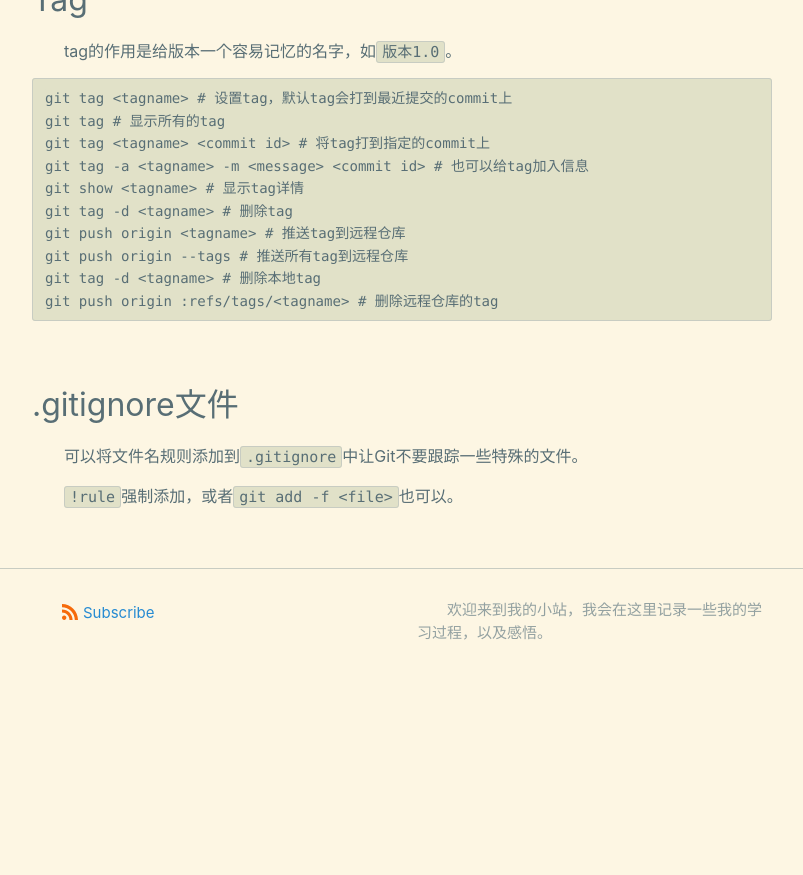
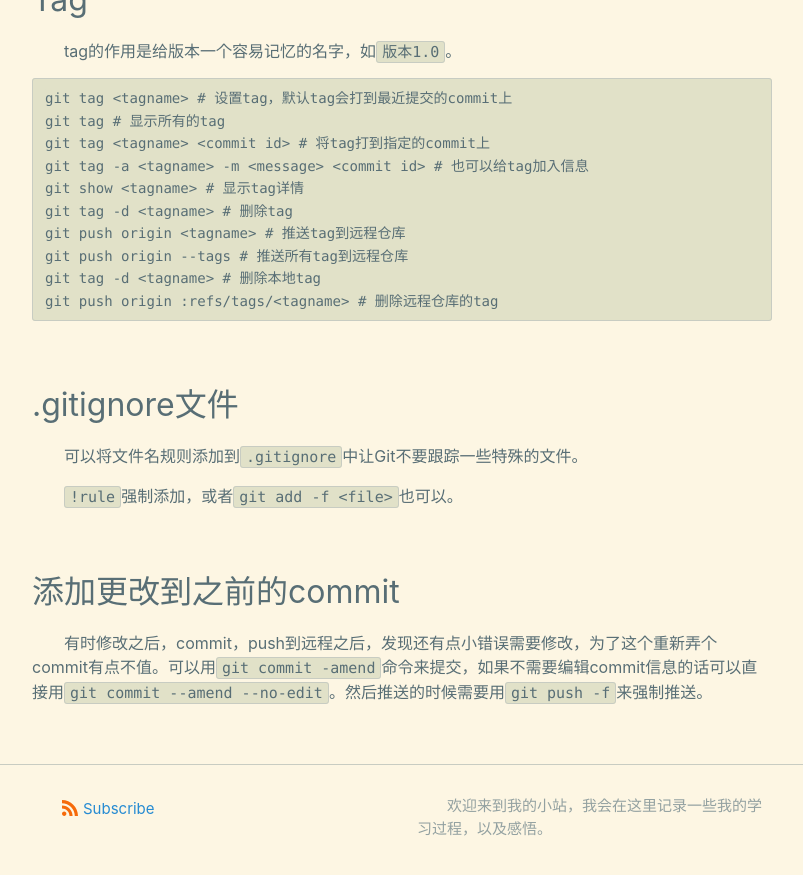
Before and after one commit to bestdax/bestdax.github.io, a Jekyll site: the page built from _posts/2020-10-22-git.md, in a window 1280 px wide and 900 px high, scrolled down 3962 px. Shown: the top 875 px of the window, without its empty margins (238-1041 px from the left). Built offline with Jekyll 4.4.1, drawn with Linux system fonts in a browser that asks for light colours; before the commit the page ends 4666 px from its top, so only the background shows below that.

Commit message:
增加内容： 将新增的修改提交到之前的commit上。

```diff
--- a/_posts/2020-10-22-git.md
+++ b/_posts/2020-10-22-git.md
@@ -157,3 +157,7 @@ git push origin :refs/tags/<tagname> # 删除远程仓库的tag
 可以将文件名规则添加到`.gitignore`中让Git不要跟踪一些特殊的文件。
 
 `!rule`强制添加，或者`git add -f <file>`也可以。
+
+## 添加更改到之前的commit
+
+有时修改之后，commit，push到远程之后，发现还有点小错误需要修改，为了这个重新弄个commit有点不值。可以用`git commit -amend`命令来提交，如果不需要编辑commit信息的话可以直接用`git commit --amend --no-edit`。然后推送的时候需要用`git push -f`来强制推送。
```
Also changed, not shown: assets/images/image-20201103153039481.png (renamed from assets/images/image-20201103113155512.png).
